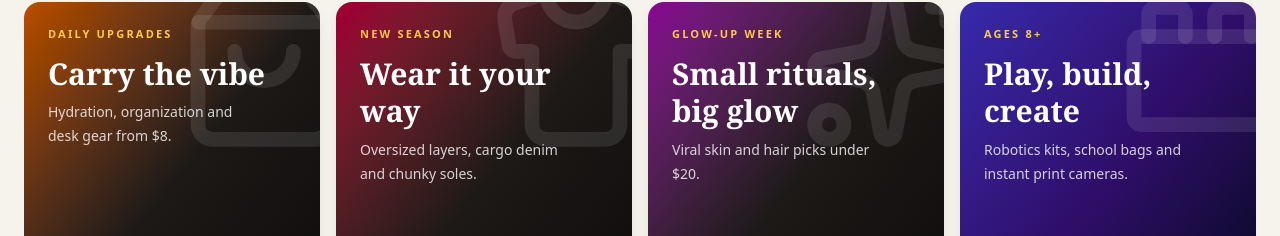
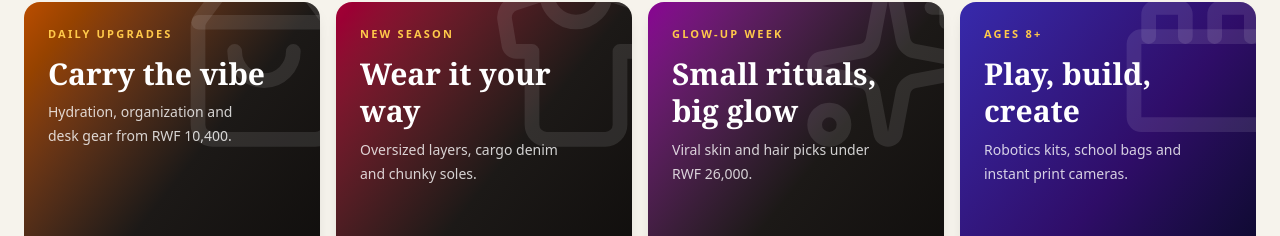
Before and after one commit to Samuel-Fx-1/E-comm, a React (Vite) app: page / in a window 1280 px wide. Shown: the part 237-473 px from the top of the page. Built offline with nearby package versions, Linux system fonts and the light colour scheme; no server answers.

Commit message:
fix(currency): replace USD promo leaks with RWF amounts

```diff
--- a/src/data/promos.ts
+++ b/src/data/promos.ts
@@ -16,7 +16,7 @@ export const promos: Promo[] = [
     id: 'lifestyle',
     eyebrow: 'Daily upgrades',
     title: 'Carry the vibe',
-    subtitle: 'Hydration, organization and desk gear from $8.',
+    subtitle: 'Hydration, organization and desk gear from RWF 10,400.',
     cta: 'Shop lifestyle essentials',
     href: '/category/lifestyle-aesthetic-essentials',
     gradient: 'from-amber-700 via-stone-900 to-stone-950',
@@ -38,7 +38,7 @@ export const promos: Promo[] = [
     id: 'skincare',
     eyebrow: 'Glow-up week',
     title: 'Small rituals, big glow',
-    subtitle: 'Viral skin and hair picks under $20.',
+    subtitle: 'Viral skin and hair picks under RWF 26,000.',
     cta: 'Shop skincare',
     href: '/category/viral-skincare-haircare',
     gradient: 'from-fuchsia-800 via-stone-900 to-stone-950',
--- a/src/pages/Cart.tsx
+++ b/src/pages/Cart.tsx
@@ -39,7 +39,7 @@ export default function CartPage() {
           <EmptyState
             icon={<ShoppingCart className="h-7 w-7" aria-hidden="true" />}
             title="Your Soko cart is empty"
-            description="Browse today's deals or pick up something from your wishlist. Free delivery applies on orders over $35."
+            description="Browse today's deals or pick up something from your wishlist. Free delivery applies on orders over 45,500 RWF."
             action={
               <div className="flex flex-wrap justify-center gap-2">
                 <Link to="/" className="rounded-lg bg-[var(--brand-orange)] px-5 py-2.5 text-sm font-semibold text-white hover:bg-[var(--brand-orange-dark)]">
@@ -214,7 +214,7 @@ export default function CartPage() {
                 Proceed to checkout <ChevronRight className="h-4 w-4" aria-hidden="true" />
               </Link>
               <p className="mt-2 flex items-center justify-center gap-1 text-[11px] text-[var(--brand-muted)]">
-                <ShieldCheck className="h-3.5 w-3.5" aria-hidden="true" /> Demo checkout — no real payment
+                <ShieldCheck className="h-3.5 w-3.5" aria-hidden="true" /> Local checkout — no payment is processed
               </p>
             </div>
 
```
